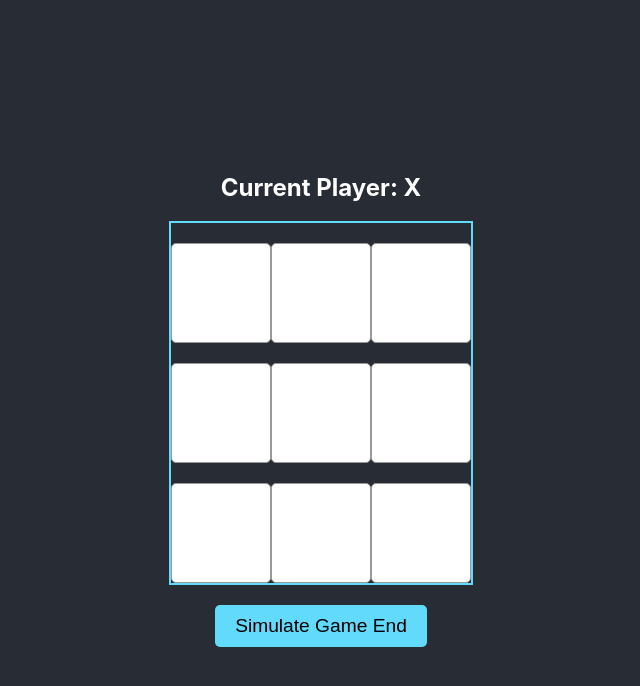
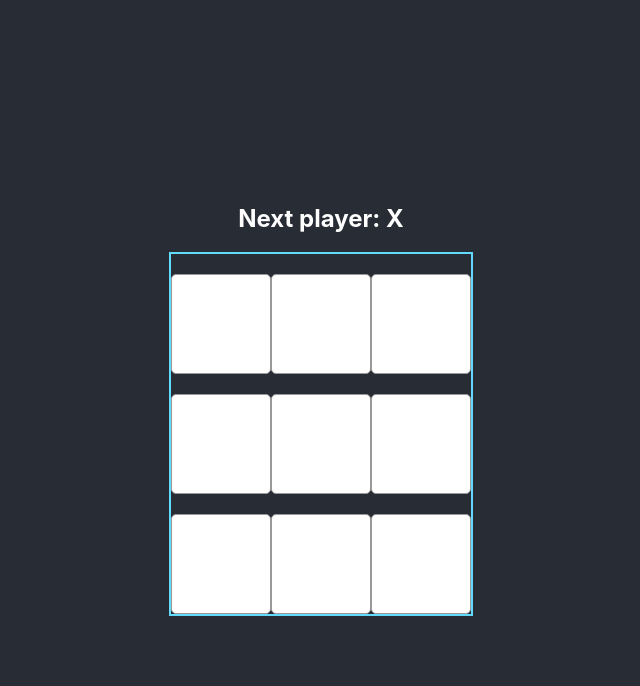
Before and after one commit to sokave/KOP_GRING_FOR_60, a React (Vite) app: page /game/1 in a window 1280 px wide. Both pictures are taken after a click on the button "Start Game". Shown: the top 686 px of the page, without its empty margins (319-959 px from the left). Built offline with nearby package versions, Linux system fonts and the light colour scheme.

Commit message:
lab 2 logica appki

```diff
--- a/src/App.jsx
+++ b/src/App.jsx
@@ -1,18 +1,20 @@
 import React, { useState } from 'react';
-import './index.css'; // Базові стилі
-
+import './index.css';
 import StartPage from './pages/StartPage/StartPage';
 import GamePage from './pages/GamePage/GamePage';
 import ResultsPage from './pages/ResultsPage/ResultsPage';
 
 function App() {
-    const [currentPage, setCurrentPage] = useState('start'); // варіанти: 'start', 'game', 'results'
+    const [currentPage, setCurrentPage] = useState('start');
+    const [gameResult, setGameResult] = useState(null);
 
     const handleStartGame = () => {
+        setGameResult(null);
         setCurrentPage('game');
     };
 
-    const handleGameEnd = () => {
+    const handleGameEnd = (result) => {
+        setGameResult(result);
         setCurrentPage('results');
     };
 
@@ -27,7 +29,7 @@ function App() {
             case 'game':
                 return <GamePage onGameEnd={handleGameEnd} />;
             case 'results':
-                return <ResultsPage onPlayAgain={handlePlayAgain} />;
+                return <ResultsPage result={gameResult} onPlayAgain={handlePlayAgain} />;
             default:
                 return <StartPage onStartGame={handleStartGame} />;
         }
@@ -35,10 +37,7 @@ function App() {
 
     return (
         <div className="App">
-            {/* 1 пейдж */}
-            <main>
-                {renderPage()}
-            </main>
+            <main>{renderPage()}</main>
         </div>
     );
 }
--- a/src/components/Board/Board.jsx
+++ b/src/components/Board/Board.jsx
@@ -2,23 +2,27 @@ import React from 'react';
 import Square from '../Square/Square';
 import './Board.css';
 
-const Board = () => {
+const Board = ({ squares, onSquareClick }) => {
+
+    const renderSquare = (i) => {
+        return (
+            <Square
+                value={squares[i]}
+                onClick={() => onSquareClick(i)}
+            />
+        );
+    };
+
     return (
         <div className="board">
             <div className="board-row">
-                <Square />
-                <Square />
-                <Square />
+                {renderSquare(0)} {renderSquare(1)} {renderSquare(2)}
             </div>
             <div className="board-row">
-                <Square />
-                <Square />
-                <Square />
+                {renderSquare(3)} {renderSquare(4)} {renderSquare(5)}
             </div>
             <div className="board-row">
-                <Square />
-                <Square />
-                <Square />
+                {renderSquare(6)} {renderSquare(7)} {renderSquare(8)}
             </div>
         </div>
     );
--- a/src/components/Square/Square.jsx
+++ b/src/components/Square/Square.jsx
@@ -1,10 +1,12 @@
 import React from 'react';
 import './Square.css';
 
-const Square = () => {
+const Square = ({ value, onClick }) => {
+    const styleClass = value ? `square ${value.toLowerCase()}` : 'square';
+
     return (
-        <button className="square">
-            {/* Тут буде 'X' або 'O' */}
+        <button className={styleClass} onClick={onClick}>
+            {value}
         </button>
     );
 };
--- /dev/null
+++ b/src/hook/useTicTac.js
@@ -0,0 +1,56 @@
+import { useState } from 'react';
+
+const calculateWinner = (squares) => {
+    const lines = [
+        [0, 1, 2], [3, 4, 5], [6, 7, 8],
+        [0, 3, 6], [1, 4, 7], [2, 5, 8],
+        [0, 4, 8], [2, 4, 6]
+    ];
+    for (let i = 0; i < lines.length; i++) {
+        const [a, b, c] = lines[i];
+        if (squares[a] && squares[a] === squares[b] && squares[a] === squares[c]) {
+            return squares[a];
+        }
+    }
+    return null;
+};
+
+export const useTicTac = () => {
+    const [squares, setSquares] = useState(Array(9).fill(null));
+    const [isXNext, setIsXNext] = useState(true);
+
+    const winner = calculateWinner(squares);
+
+    const handleClick = (index) => {
+        if (winner || squares[index]) return;
+
+        const newSquares = [...squares];
+        newSquares[index] = isXNext ? 'X' : 'O';
+
+        setSquares(newSquares);
+        setIsXNext(!isXNext);
+    };
+
+    const resetGame = () => {
+        setSquares(Array(9).fill(null));
+        setIsXNext(true);
+    };
+
+    const isDraw = !winner && squares.every(square => square !== null);
+
+    const status = winner
+        ? `Winner: ${winner}`
+        : isDraw
+            ? "Draw!"
+            : `Next player: ${isXNext ? 'X' : 'O'}`;
+
+    return {
+        squares,
+        isXNext,
+        winner,
+        isDraw,
+        status,
+        handleClick,
+        resetGame
+    };
+};
--- a/src/pages/GamePage/GamePage.jsx
+++ b/src/pages/GamePage/GamePage.jsx
@@ -1,14 +1,23 @@
-import React from 'react';
+import React, { useEffect } from 'react';
 import Board from '../../components/Board/Board';
+import { useTicTac } from '../../hook/useTicTac';
 
 const GamePage = ({ onGameEnd }) => {
+    const { squares, status, winner, isDraw, handleClick } = useTicTac();
+
+    useEffect(() => {
+        if (winner || isDraw) {
+            const timer = setTimeout(() => {
+                onGameEnd(winner || 'Draw');
+            }, 1000);
+            return () => clearTimeout(timer);
+        }
+    }, [winner, isDraw, onGameEnd]);
+
     return (
-        <div>
-            <h2>Current Player: X</h2>
-            <Board /> {/* sfdgdsfd */}
-
-            {/*кнопкa імітує завершення гри */}
-            <button onClick={onGameEnd}>Simulate Game End</button>
+        <div className="game-page">
+            <h2>{status}</h2>
+            <Board squares={squares} onSquareClick={handleClick} />
         </div>
     );
 };
--- a/src/pages/ResultsPage/ResultsPage.jsx
+++ b/src/pages/ResultsPage/ResultsPage.jsx
@@ -1,10 +1,10 @@
 import React from 'react';
 
-const ResultsPage = ({ onPlayAgain }) => {
+const ResultsPage = ({ onPlayAgain, result }) => {
     return (
         <div>
             <h2>Game Over!</h2>
-            <p>Player X Wins!</p> {/*  плейсхолдер */}
+            <h3>{result === 'Draw' ? 'It is a Draw!' : `Winner: Player ${result}`}</h3>
             <button onClick={onPlayAgain}>Play Again</button>
         </div>
     );
```
